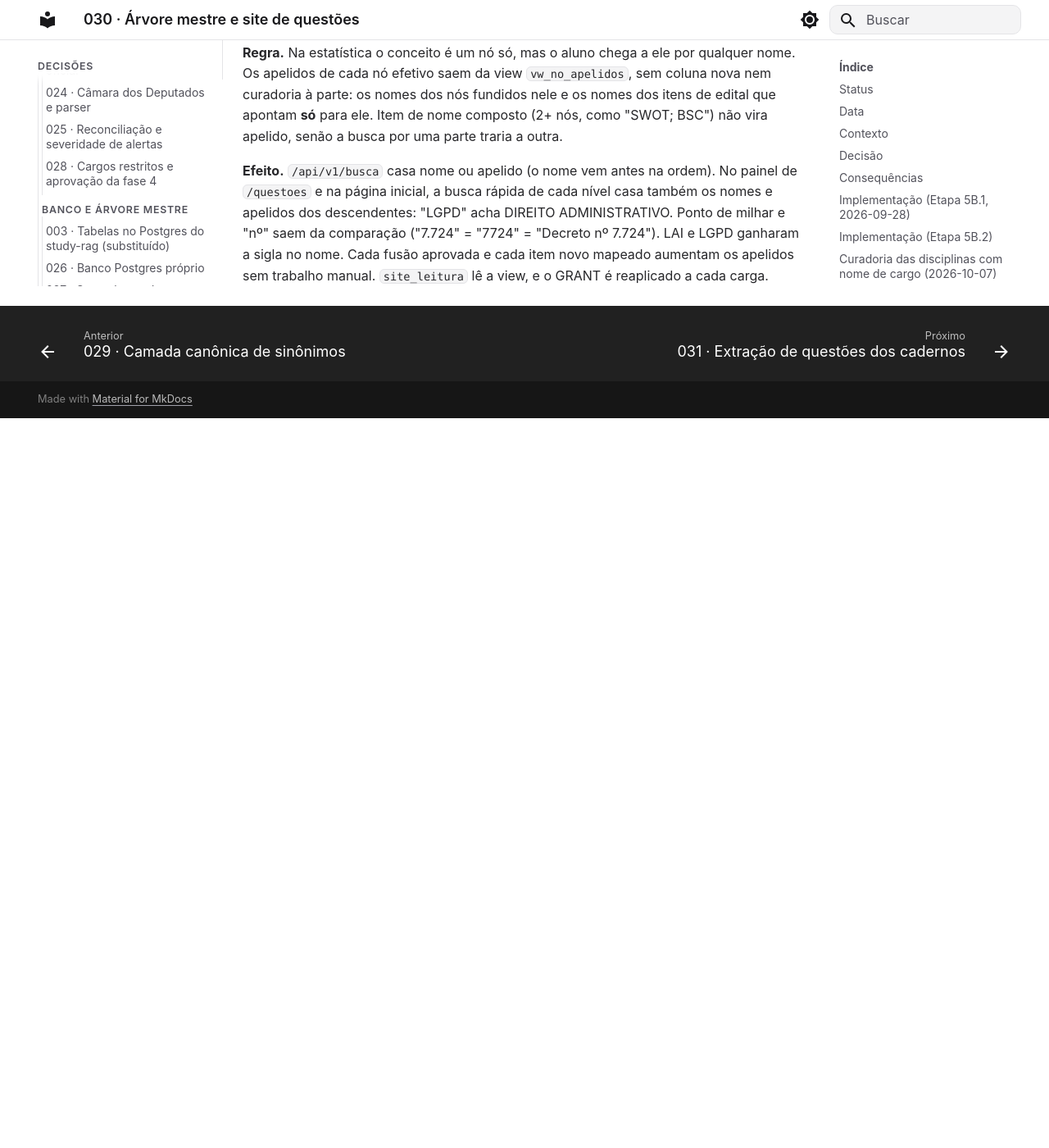
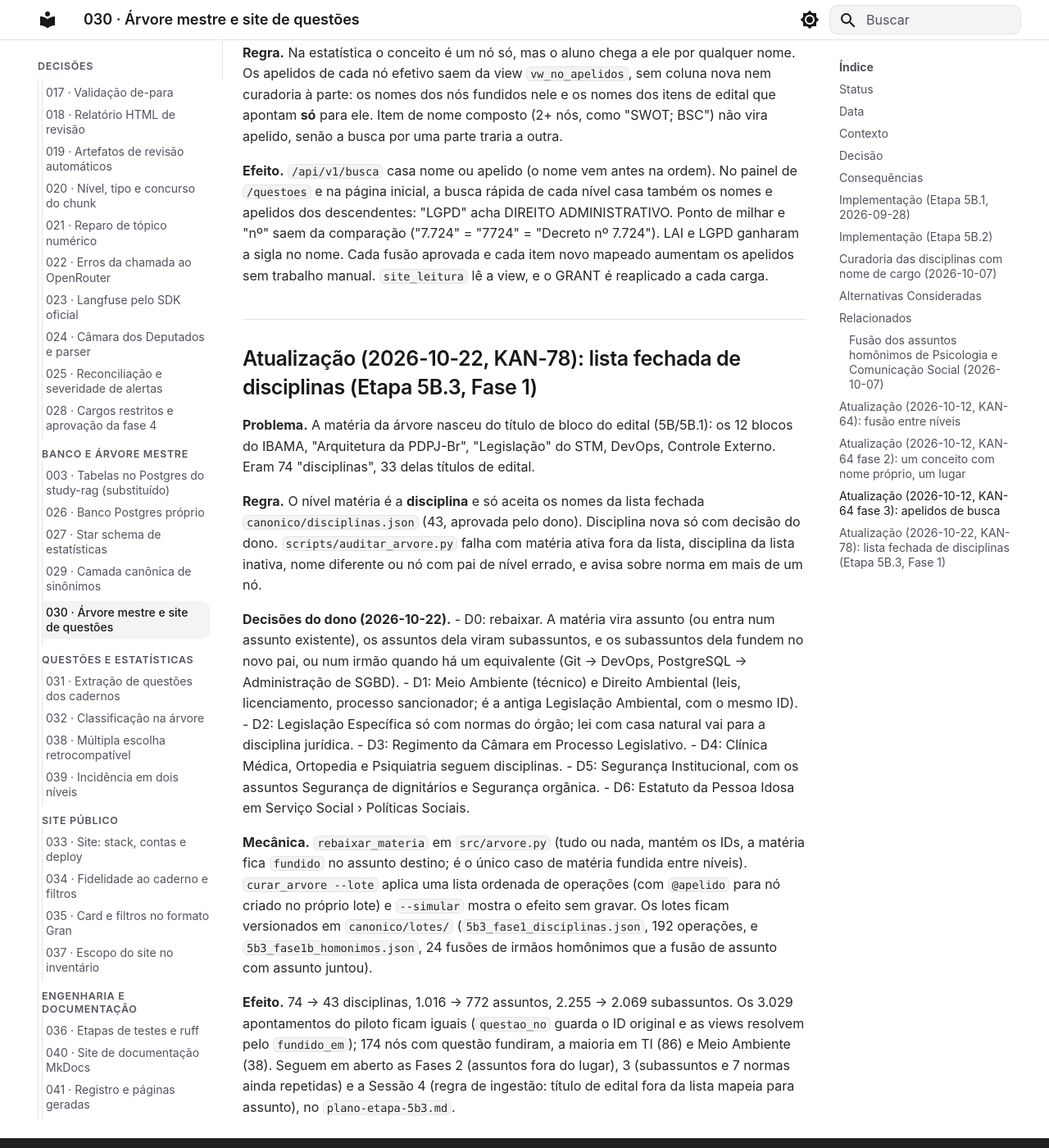
Before and after one commit to athosroque/scraper-cebraspe, an MkDocs documentation site: the page built from docs/adr/ADR-030-arvore-mestre-e-site-de-questoes.md, in a window 1280 px wide and 1400 px high, scrolled down 11566 px. Shown: the whole window at 82% size. Built offline with MkDocs 1.6.1 and Material for MkDocs 9.7.7, drawn with Linux system fonts in a browser that asks for light colours; before the commit the page ends 12076 px from its top, so only the background shows below that.

Commit message:
feat(scraper-cebraspe): aplica a Fase 1 da 5B.3, 74 → 43 disciplinas (KAN-78)
- Lote 5b3_fase1_disciplinas.json aplicado (decisões D0-D6 do dono) e
  5b3_fase1b_homonimos.json (24 subassuntos homônimos que viraram irmãos).
- Árvore: 43 disciplinas da lista fechada, 772 assuntos, 2.069 subassuntos;
  auditar_arvore sem erro (7 normas repetidas ficam para as Fases 2 e 3).
- Piloto (K22): 2.800 itens, 129 anuladas, 3.029 apontamentos, hash igual.
- Testes do site com os nomes de disciplina na caixa nova; exemplo do dono
  209 → 298 (Direito Administrativo recebeu Controle Externo, Licitações,
  9.784 e 8.112).
- ADR-030: atualização de 2026-10-22; docs técnicos e números regerados.

Co-Authored-By: Claude Opus 5.5 <noreply@anthropic.com>
Claude-Session: https://claude.ai/code/session_01K3rheXSHfwnaGpvoHHzBF1

```diff
--- a/docs/adr/ADR-030-arvore-mestre-e-site-de-questoes.md
+++ b/docs/adr/ADR-030-arvore-mestre-e-site-de-questoes.md
@@ -331,3 +331,22 @@ Pendências decididas pelo dono (2026-10-07): fundidos os assuntos "Estoques" e
 **Regra.** Na estatística o conceito é um nó só, mas o aluno chega a ele por qualquer nome. Os apelidos de cada nó efetivo saem da view `vw_no_apelidos`, sem coluna nova nem curadoria à parte: os nomes dos nós fundidos nele e os nomes dos itens de edital que apontam **só** para ele. Item de nome composto (2+ nós, como "SWOT; BSC") não vira apelido, senão a busca por uma parte traria a outra.
 
 **Efeito.** `/api/v1/busca` casa nome ou apelido (o nome vem antes na ordem). No painel de `/questoes` e na página inicial, a busca rápida de cada nível casa também os nomes e apelidos dos descendentes: "LGPD" acha DIREITO ADMINISTRATIVO. Ponto de milhar e "nº" saem da comparação ("7.724" = "7724" = "Decreto nº 7.724"). LAI e LGPD ganharam a sigla no nome. Cada fusão aprovada e cada item novo mapeado aumentam os apelidos sem trabalho manual. `site_leitura` lê a view, e o GRANT é reaplicado a cada carga.
+
+## Atualização (2026-10-22, KAN-78): lista fechada de disciplinas (Etapa 5B.3, Fase 1)
+
+**Problema.** A matéria da árvore nasceu do título de bloco do edital (5B/5B.1): os 12 blocos do IBAMA, "Arquitetura da PDPJ-Br", "Legislação" do STM, DevOps, Controle Externo. Eram 74 "disciplinas", 33 delas títulos de edital.
+
+**Regra.** O nível matéria é a **disciplina** e só aceita os nomes da lista fechada `canonico/disciplinas.json` (43, aprovada pelo dono). Disciplina nova só com decisão do dono. `scripts/auditar_arvore.py` falha com matéria ativa fora da lista, disciplina da lista inativa, nome diferente ou nó com pai de nível errado, e avisa sobre norma em mais de um nó.
+
+**Decisões do dono (2026-10-22).**
+- D0: rebaixar. A matéria vira assunto (ou entra num assunto existente), os assuntos dela viram subassuntos, e os subassuntos dela fundem no novo pai, ou num irmão quando há um equivalente (Git → DevOps, PostgreSQL → Administração de SGBD).
+- D1: Meio Ambiente (técnico) e Direito Ambiental (leis, licenciamento, processo sancionador; é a antiga Legislação Ambiental, com o mesmo ID).
+- D2: Legislação Específica só com normas do órgão; lei com casa natural vai para a disciplina jurídica.
+- D3: Regimento da Câmara em Processo Legislativo.
+- D4: Clínica Médica, Ortopedia e Psiquiatria seguem disciplinas.
+- D5: Segurança Institucional, com os assuntos Segurança de dignitários e Segurança orgânica.
+- D6: Estatuto da Pessoa Idosa em Serviço Social › Políticas Sociais.
+
+**Mecânica.** `rebaixar_materia` em `src/arvore.py` (tudo ou nada, mantém os IDs, a matéria fica `fundido` no assunto destino; é o único caso de matéria fundida entre níveis). `curar_arvore --lote` aplica uma lista ordenada de operações (com `@apelido` para nó criado no próprio lote) e `--simular` mostra o efeito sem gravar. Os lotes ficam versionados em `canonico/lotes/` (`5b3_fase1_disciplinas.json`, 192 operações, e `5b3_fase1b_homonimos.json`, 24 fusões de irmãos homônimos que a fusão de assunto com assunto juntou).
+
+**Efeito.** 74 → 43 disciplinas, 1.016 → 772 assuntos, 2.255 → 2.069 subassuntos. Os 3.029 apontamentos do piloto ficam iguais (`questao_no` guarda o ID original e as views resolvem pelo `fundido_em`); 174 nós com questão fundiram, a maioria em TI (86) e Meio Ambiente (38). Seguem em aberto as Fases 2 (assuntos fora do lugar), 3 (subassuntos e 7 normas ainda repetidas) e a Sessão 4 (regra de ingestão: título de edital fora da lista mapeia para assunto), no `plano-etapa-5b3.md`.
--- a/docs/executivo/numeros.md
+++ b/docs/executivo/numeros.md
@@ -45,9 +45,9 @@ O conteúdo é organizado em três níveis: a matéria é a disciplina (por exem
 
 | Indicador | Quantidade |
 |---|---:|
-| Matérias ativas | 74 |
-| Assuntos ativos | 1.016 |
-| Subassuntos ativos | 2.255 |
+| Matérias ativas | 43 |
+| Assuntos ativos | 772 |
+| Subassuntos ativos | 2.069 |
 | Itens do edital | 1.812 |
 | Subitens do edital | 3.936 |
 | Apontamentos questão → nó da árvore | 2.965 |
--- a/docs/tecnico/comandos.md
+++ b/docs/tecnico/comandos.md
@@ -145,6 +145,16 @@ Aplica as decisões humanas sobre os sinônimos canônicos.
 | `--revisao-dir` | — | `REVISAO_DIR_PADRAO` |
 | `--sem-banco` | não grava o Postgres ao final | — |
 
+### `python -m scripts.auditar_arvore`
+
+Confere as disciplinas da árvore contra a lista fechada e aponta norma repetida.
+
+**ADRs:** [ADR-030](../adr/ADR-030-arvore-mestre-e-site-de-questoes.md)
+
+| Argumento | Ajuda | Padrão |
+|---|---|---|
+| `--normas` | lista os grupos de norma repetida | — |
+
 ### `python -m scripts.curar_arvore`
 
 CLI de curadoria da árvore mestre: toda decisão do dono passa por aqui.
@@ -162,6 +172,9 @@ CLI de curadoria da árvore mestre: toda decisão do dono passa por aqui.
 | `--criar` | NIVEL:PAI=Nome — cria nó (matéria: 'materia:=Nome'); recusa norma que já existe em outro nó ([NORMA_JA_EXISTE]) | — |
 | `--permitir-norma-repetida` | com --criar: desliga a trava de norma repetida (outro conceito de mesmo nome) | — |
 | `--renomear` | NO=Nome — renomeia o nó | — |
+| `--rebaixar` | MATERIA:ASSUNTO — a matéria entra no assunto; os assuntos dela viram subassuntos e os subassuntos dela fundem no pai (Etapa 5B.3) | — |
+| `--lote` | JSON com {'operacoes': [{'tipo', 'args'}]} aplicado em ordem, tudo ou nada | — |
+| `--simular` | mostra o efeito (disciplinas e nós fundidos com questão) sem gravar | — |
 | `--aprovar-proposta` | P1,P2... — aprova propostas em lote (tudo ou nada) | — |
 | `--rejeitar-proposta` | P1,P2... — rejeita propostas | — |
 | `--propostas` | Lista propostas pendentes no terminal (opcional: [M-..]) | — |
```
Also changed, not shown: docs/tecnico/index.md (+1 -1 lines), plano-etapa-5b3.md (+15 -1 lines), task.md (+5 -4 lines), 9 other files.
